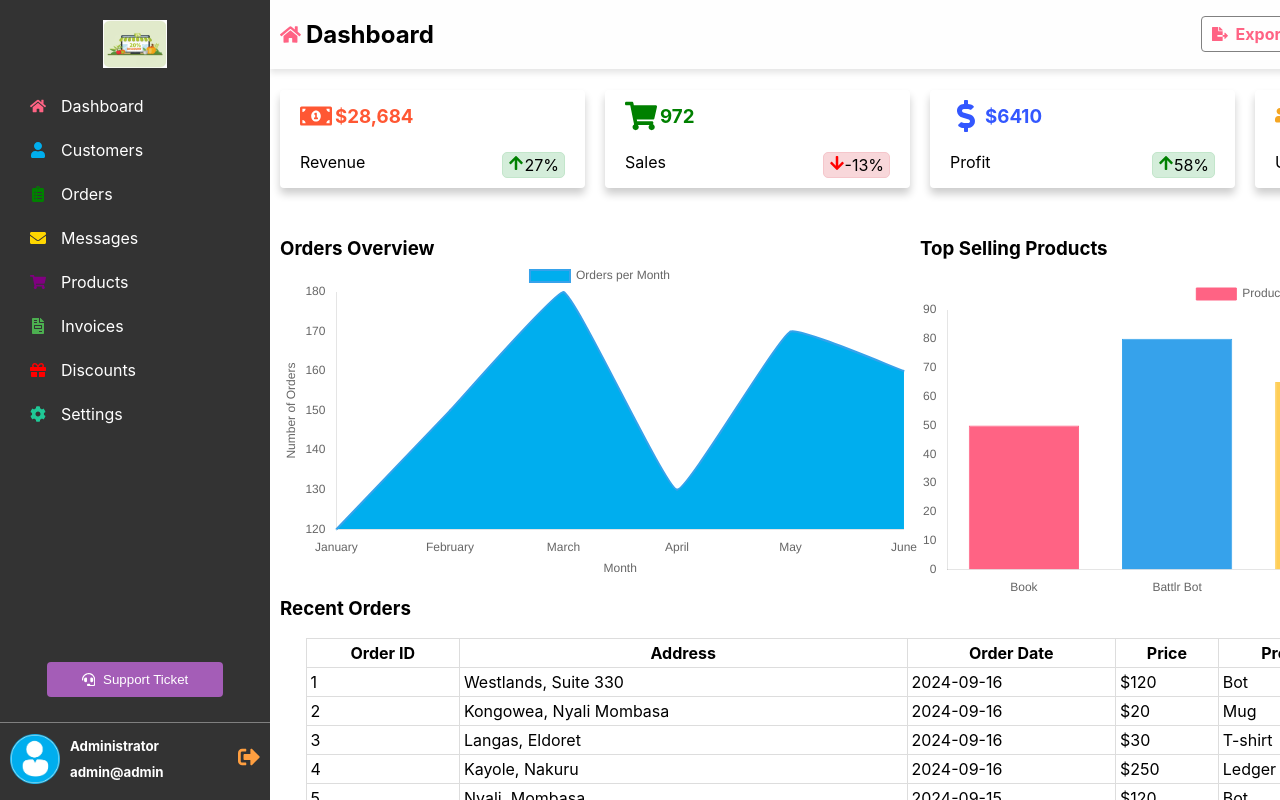
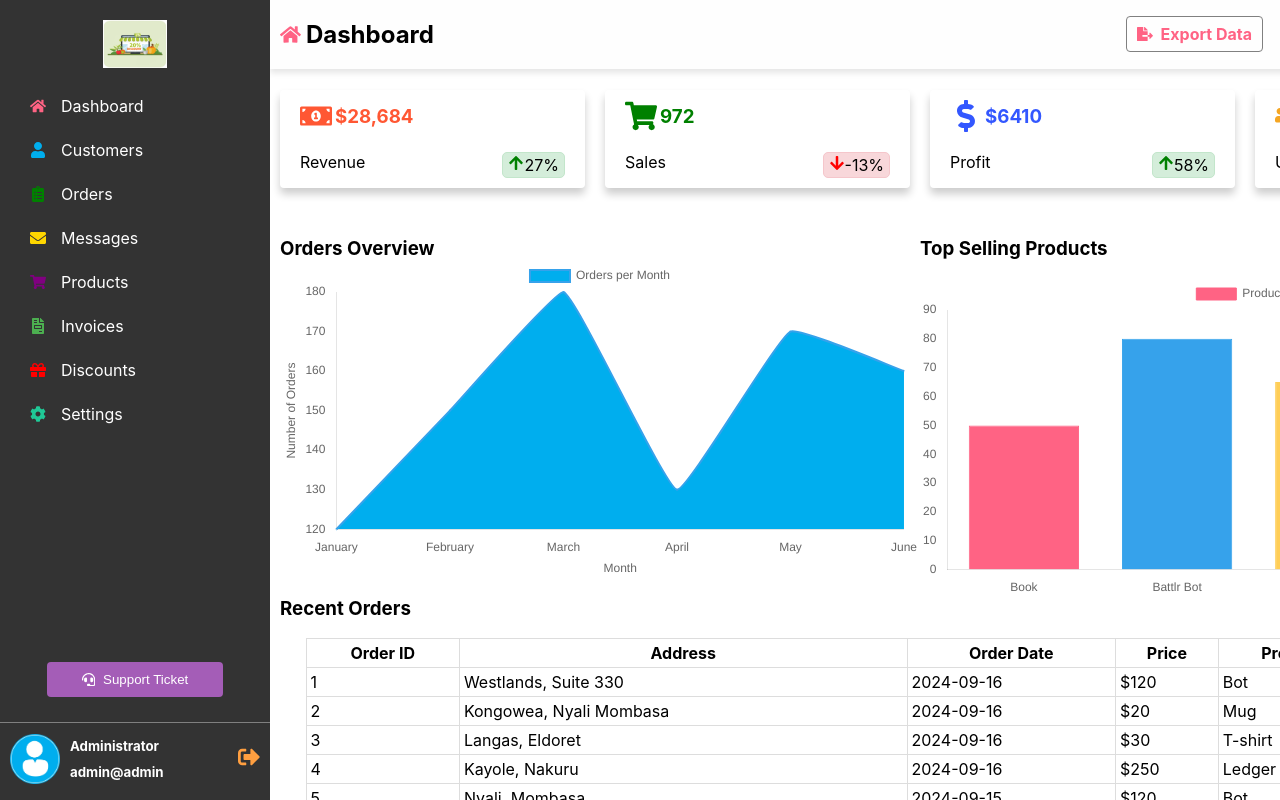
Before and after one commit to Ombito/Admin-dashboard, a React (Create React App) app: page / in a window 1280 px wide. Shown: the top 800 px of the page. Built offline with nearby package versions, Linux system fonts and the light colour scheme.

Commit message:
Fix: dashboard

```diff
--- a/src/components/Home/home.jsx
+++ b/src/components/Home/home.jsx
@@ -143,9 +143,14 @@ const handleExportPDF = () => {
           <div style={{display: 'flex', gap: '5px', alignItems: 'center'}}>
             <FaHome color='#ff6384' fontSize={25}/><h2>Dashboard</h2>
           </div>
-          <div onClick={handleExportPDF} className="export-button">
-            <FaFileExport className="export-icon" />
-            <span>Export Data</span>
+          <div className='sidebar-username'>
+            <div onClick={handleExportPDF} className="export-button">
+              <FaFileExport className="export-icon" />
+              <span>Export Data</span>
+            </div>
+            <div className="admin-profile">
+              <img src={user} alt="avatar" />
+          </div>
           </div>
         </div>
         <div className="dashboard-home-landing">
--- a/src/components/Sidebar/sidebar.css
+++ b/src/components/Sidebar/sidebar.css
@@ -48,7 +48,7 @@
 }
 .sidebar-username {
   display: flex;
-  padding: 20px 20px;
+  padding: 15px 20px;
   gap: 25px;
   cursor: pointer;
   width: 100%;
```
